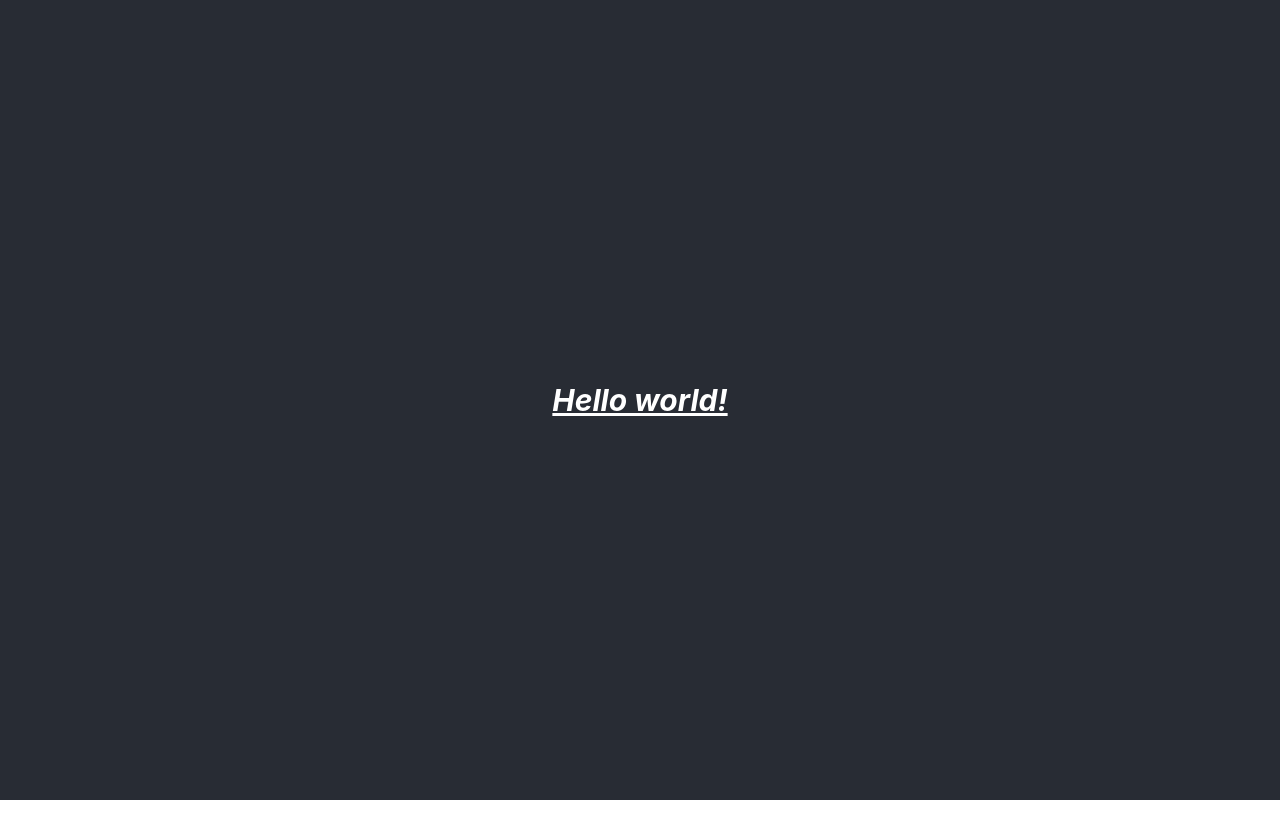
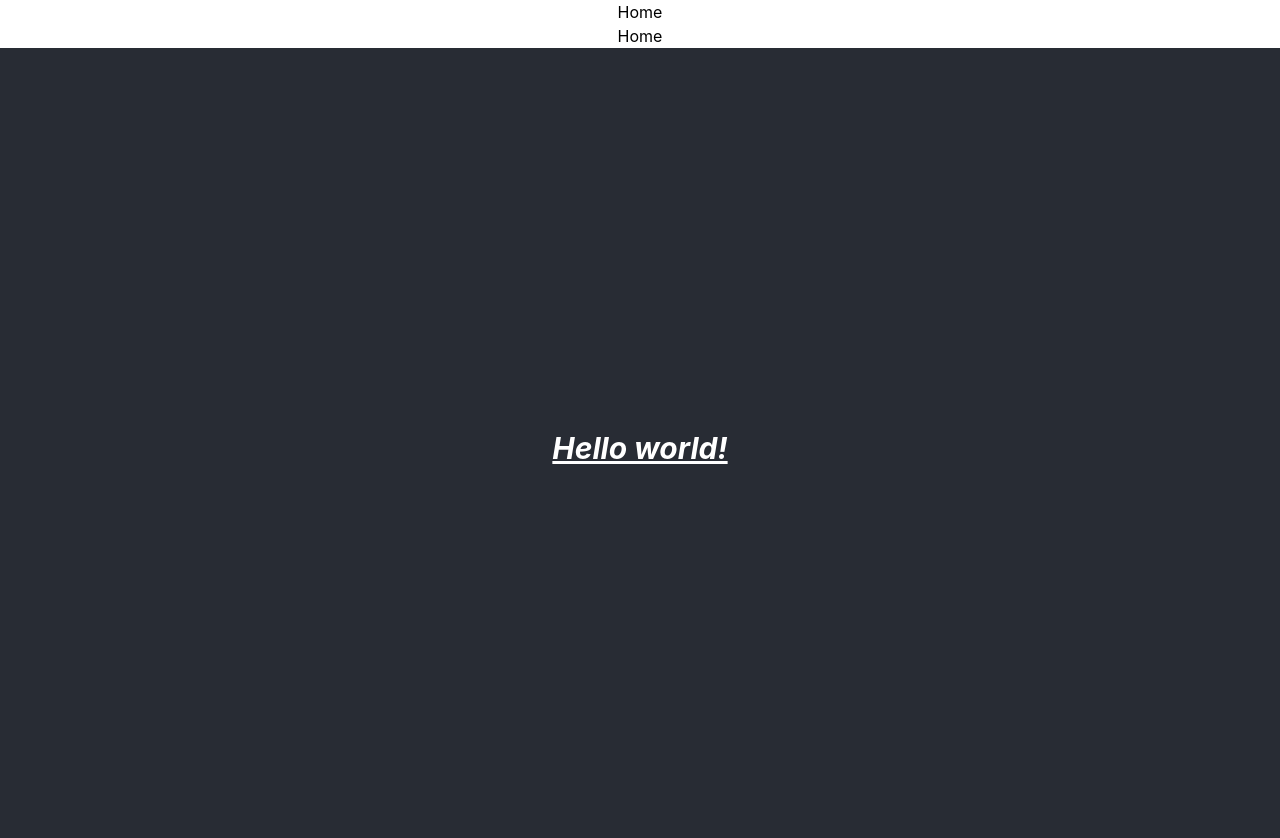
Before and after one commit to jwc20/twler-frontend, a React (Create React App) app: page / in a window 1280 px wide. Shown: the top 838 px of the page. Before the commit the page ends 800 px from the top, so only its background shows below. Built offline with nearby package versions, Linux system fonts and the light colour scheme.

Commit message:
fixes with routes and navbar (using react-router-dom@v6

```diff
--- a/src/components/App.js
+++ b/src/components/App.js
@@ -1,9 +1,28 @@
 import "./App.css";
-import { BrowserRouter, Routes, Route } from "react-router-dom";
+import { Routes, Route } from "react-router-dom";
+import Home from "../pages/Home";
+import Nav from "./Nav";
 
 function App() {
   return (
     <div className="App">
+      <Routes>
+        <Route path="/" element={<Nav />}>
+          <Route index element={<Home />} />
+
+          {/*
+          <Route path="about" element={<About />} />
+          <Route path="dashboard" element={<Dashboard />} />
+          */}
+          {/*
+        <Route path="teams" element={<Teams />}>
+          <Route path=":teamId" element={<Team />} />
+          <Route path="new" element={<NewTeamForm />} />
+          <Route index element={<LeagueStandings />} />
+        </Route>
+        */}
+        </Route>
+      </Routes>
       <header className="App-header">
         <h1 className="text-3xl font-bold underline italic">Hello world!</h1>
       </header>
--- /dev/null
+++ b/src/components/Nav.js
@@ -0,0 +1,20 @@
+import { Link } from "react-router-dom";
+
+function Nav() {
+  return (
+    <div className="nav">
+      <nav>
+        <ul>
+          <li>
+            <Link to="/">Home</Link>
+          </li>
+          <li>
+            <Link to="/">Home</Link>
+          </li>
+        </ul>
+      </nav>
+    </div>
+  );
+}
+
+export default Nav;
--- a/src/components/NavBar.js
+++ /dev/null
@@ -1,18 +0,0 @@
-
-
-
-import { Link } from "react-router-dom";
-
-
-
-function NavBar() {
-  return (
-    <div className="navbar">
-      <nav></nav>
-    </div>
-  )
-
-}
-
-
-export default NavBar;
--- a/src/index.js
+++ b/src/index.js
@@ -2,30 +2,15 @@ import React from "react";
 import ReactDOM from "react-dom/client";
 import "./index.css";
 import App from "./components/App";
-import reportWebVitals from "./reportWebVitals";
-import Home from "./pages/Home";
+
 
 import { BrowserRouter, Routes, Route } from "react-router-dom";
 
 const root = ReactDOM.createRoot(document.getElementById("root"));
 root.render(
-  <BrowserRouter>
-    <Routes>
-      <Route path="/" element={<App />}>
-        <Route index element={<Home />} />
-        {/*
-        <Route path="teams" element={<Teams />}>
-          <Route path=":teamId" element={<Team />} />
-          <Route path="new" element={<NewTeamForm />} />
-          <Route index element={<LeagueStandings />} />
-        </Route>
-        */}
-      </Route>
-    </Routes>
-  </BrowserRouter>
+  <React.StrictMode>
+    <BrowserRouter>
+      <App />
+    </BrowserRouter>
+  </React.StrictMode>
 );
-
-// If you want to start measuring performance in your app, pass a function
-// to log results (for example: reportWebVitals(console.log))
-// or send to an analytics endpoint. Learn more: https://bit.ly/CRA-vitals
-reportWebVitals();
```
